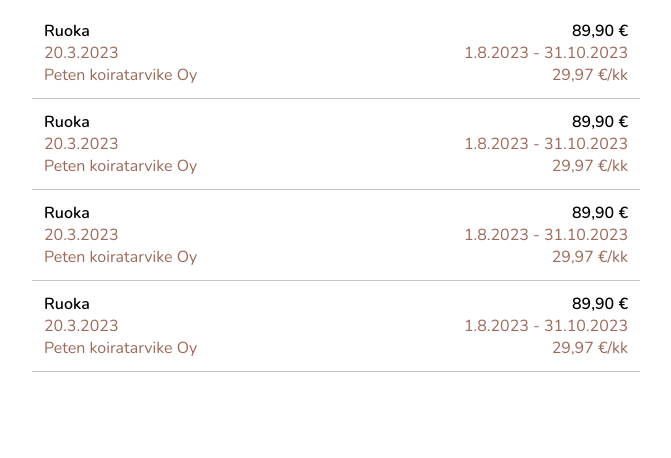
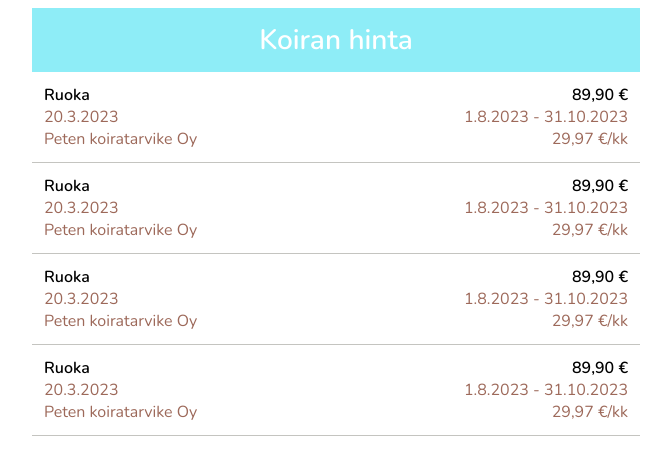
Before and after one commit to TiiaJau/koiran-hinta, a React (Vite) app: page / in a window 1280 px wide. Shown: the top 458 px of the page, without its empty margins (304-975 px from the left). Built offline with nearby package versions, Linux system fonts and the light colour scheme.

Commit message:
lisää Header-komponentin

```diff
--- a/src/components/App/App.jsx
+++ b/src/components/App/App.jsx
@@ -1,3 +1,4 @@
+import Header from '../Header'
 import Item from '../Item'
 import styles from './App.module.scss'
 
@@ -6,6 +7,7 @@ function App() {
   return (
     <>
       <div className={styles.app}>
+        <Header />
         <Item />
         <Item />
         <Item />
--- /dev/null
+++ b/src/components/Header/Header.jsx
@@ -0,0 +1,13 @@
+import styles from './Header.module.scss'
+
+function Header() {
+
+  return (
+    <div className={styles.header}>
+      Koiran hinta
+    </div>
+  )
+
+}
+
+export default Header
--- /dev/null
+++ b/src/components/Header/Header.module.scss
@@ -0,0 +1,13 @@
+@import '../../assets/styles/_config.scss';
+
+.header {
+    background-color: $color-primary;
+    color: $color-neutral-lightest;
+    max-height: 4rem;
+    min-height: 4rem;
+    font-size: 1.75rem;
+    font-weight: bold;
+    display: flex;
+    justify-content: center;
+    align-items: center;
+  }
--- /dev/null
+++ b/src/components/Header/index.js
@@ -0,0 +1 @@
+export { default } from './Header.jsx'
```
